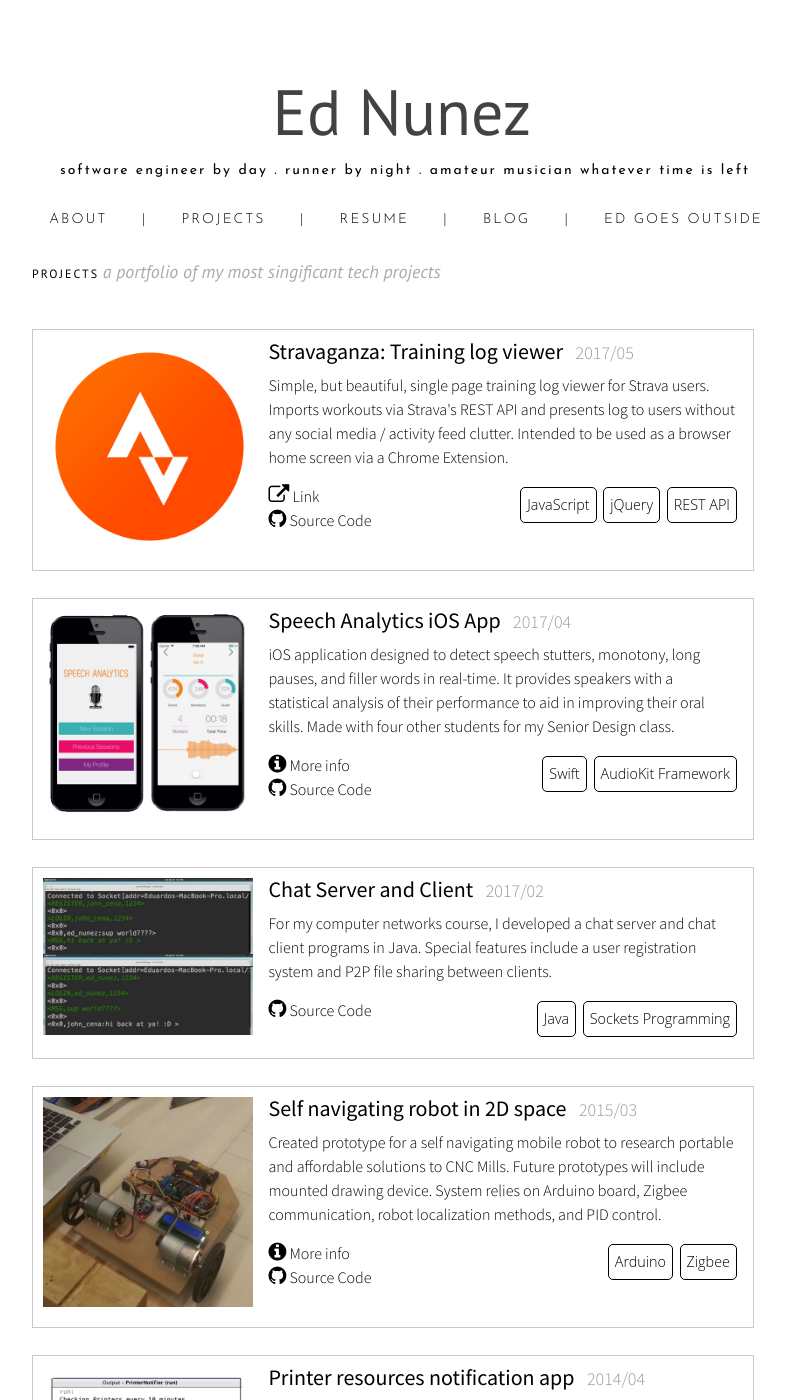
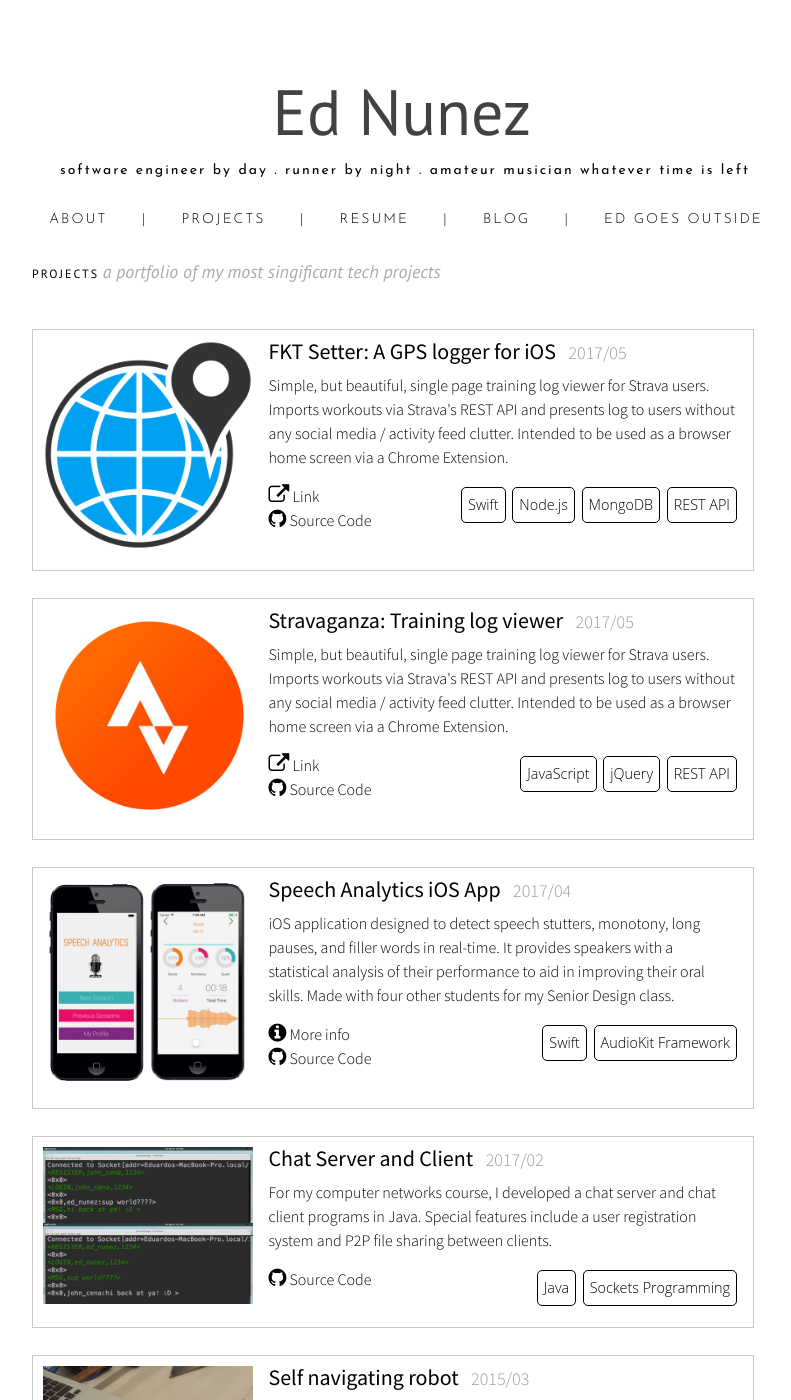
Before and after one commit to ednunezg/ednunezg.github.io, a Jekyll site: the page built from projects.md, in a window 1280 px wide and 1400 px high. Shown: the whole window, without its empty margins (238-1029 px from the left). Built offline with Jekyll 4.4.1, drawn with Linux system fonts in a browser that asks for light colours; nearby versions of some CDN libraries; some of the changed text lies outside the part shown.

Commit message:
Updated intro page

```diff
--- a/_posts/2016-05-31-GR20.markdown
+++ b/_posts/2016-05-31-GR20.markdown
@@ -8,9 +8,7 @@
 
 During the early summer of 2016, I headed to Europe to visit an old friend and set to hike the northern half of the GR20 route in 7 days.
 
-> GR 20 is a long distance trail that traverses Corsica diagonally from north to south. It is considered to be the most difficult of all the GR routes and one of the most beautiful mountain trail in Europe [...] The northern part starts in Calenzana and stops in Vizzavona. It is the most difficult part, because of the steep and rocky paths, but it is also considered more beautiful.
-
-*http://corsica.forhikers.com/gr20*
+> "GR 20 is a long distance trail that traverses Corsica diagonally from north to south. It is considered to be the most difficult of all the GR routes and one of the most beautiful mountain trail in Europe [...] The northern part starts in Calenzana and stops in Vizzavona. It is the most difficult part, because of the steep and rocky paths, but it is also considered more beautiful." -- http://corsica.forhikers.com/gr20
 
 <div style="text-align: center;">
 
--- a/_posts/2017-04-10-zumbro50.markdown
+++ b/_posts/2017-04-10-zumbro50.markdown
@@ -6,7 +6,7 @@
 author: "Eduardo Nunez"
 ---
 
-![Sunrise finishing up second loop](/posts-photos/2017-04-10-zumbro50/zumbro1.jpg){:class="img-responsive"}{:height="500px"}
+![Post Photo](/posts-photos/2017-04-10-zumbro50/zumbro1.jpg){:class="img-responsive"}{:height="500px"}
 {: style="text-align: center;"}
 
 
@@ -44,7 +44,7 @@
 
 # Third loop
 
-![Race start](/posts-photos/2017-04-10-zumbro50/zumbro3.jpg){:class="img-responsive"}{:height="300px"}
+![Sunrise finishing up second loop](/posts-photos/2017-04-10-zumbro50/zumbro3.jpg){:class="img-responsive"}{:height="300px"}
 
 I have no idea how things started to get better. It's as if I just got a sudden burst of inspiration and I wasn't thinking about the pain anymore. Just getting into a state of flow and being happy that I was doing this.
 
--- a/index.html
+++ b/index.html
@@ -15,13 +15,13 @@
 
 I'm a full stack web developer interested in writing back-end software. I also like to help software teams achieve high quality releases and better development productivity with automated testing tools and continuous integration processes.  <br><br>
 
-I was previously a co-op for Medtronic and an intern for UnitedHealth Group. During my time in college, I worked at Carlson School of Management Information Technology where I wrote software that helped IT staff automate various workflows.<br><br>
+I was previously a co-op for Medtronic and an intern for UnitedHealth Group. While at school, I worked for Carlson School of Management IT where I helped automate laptop diagnostics and computer lab installation procedures. <br><br>
 
 I am well versed in Java, iOS development, C, HTML, CSS, JavaScript, Python, and Bash (and am constantly adding to this list). I enjoy tinkering with Arduino boards and working on projects that inspire people to go outdoors. Check out my <a href="{{ site.url }}/projects"> project portfolio!</a><br><br>
 
 Sometimes, I'll go <a href="{{ site.url }}/outside">outside</a> to run until my toes bleed or venture on overnight hikes. <br><br>
 
-Here's my <a href="http://www.github.com/eddypuffs">Github</a> and <a href="https://www.linkedin.com/in/nunez087/">LinkedIn</a> . If you'd like to contact me, feel free to shoot me an email at <a href="mailto:nunez087@umn.edu">nunez087@umn.edu</a> <br>
+Here's my <a href="http://www.github.com/eddypuffs">Github</a> and <a href="https://www.linkedin.com/in/nunez087/">LinkedIn</a> . If you'd like to contact me, feel free to shoot me an email at <a href="mailto:nunez087@umn.edu">nunez087@umn.edu</a>. Look forward to hearing from you!<br>
 
 </p>
 </div>
--- a/projects.md
+++ b/projects.md
@@ -10,7 +10,40 @@
 <div class="projects">
 
 
-<!-- Looper pedal -->
+<!-- Strava -->
+
+<div class="project">
+
+	<div class="project-image">
+		<img src="{{ site.url }}/assets/projects/fkt-setter.png">
+	</div>
+
+	<div class="project-body">
+
+	  <div class="project-title"> <h2>FKT Setter: A GPS logger for iOS</h2> <div class="date">2017/05</div> <br> </div>
+
+	  <div class="project-info">
+      <p> Simple, but beautiful, single page training log viewer for Strava users. Imports workouts via Strava's REST API and presents log to users without any social media / activity feed clutter. Intended to be used as a browser home screen via a <a href="">Chrome Extension</a>. </p>
+	  </div>
+
+	  <div class="project-links">
+	  <a href="https://checkout.ewb-umn.org"><i class="fa fa-external-link"></i> Link</a><br>
+	  <a href="https://github.com/eddypuffs/Speech_Analytics_App"><i class="fa fa-github"></i> Source Code</a>
+	  </div>
+
+	  <ul class="project-tags">
+	  	<li class="project-tag">Swift</li>
+	  	<li class="project-tag">Node.js</li>
+	  	<li class="project-tag">MongoDB</li>
+	  	<li class="project-tag">REST API</li>
+	  </ul>
+
+	</div>
+</div>
+<br>
+
+
+<!-- Strava -->
 
 <div class="project">
 
@@ -145,10 +178,10 @@
 
 	<div class="project-body">
 
-	  <div class="project-title"> <h2>Self navigating robot in 2D space</h2> <div class="date">2015/03</div> <br> </div>
+	  <div class="project-title"> <h2>Self navigating robot</h2> <div class="date">2015/03</div> <br> </div>
 
 	  <div class="project-info">
-      <p> Created prototype for a self navigating mobile robot to research portable and affordable solutions to CNC Mills. Future prototypes will include mounted drawing device. System relies on Arduino board, Zigbee communication, robot localization methods, and PID control.</p>
+      <p> Created prototype for a robot that autonomously navigates in 2D space to research portable and affordable solutions to CNC Mills. Future prototypes will include mounted drawing device. System relies on Arduino board, Zigbee communication, robot localization methods, and PID control.</p>
 	  </div>
 
 	  <div class="project-links">
```
Also changed, not shown: assets/projects/fkt-setter.png (added), 8 other files.
